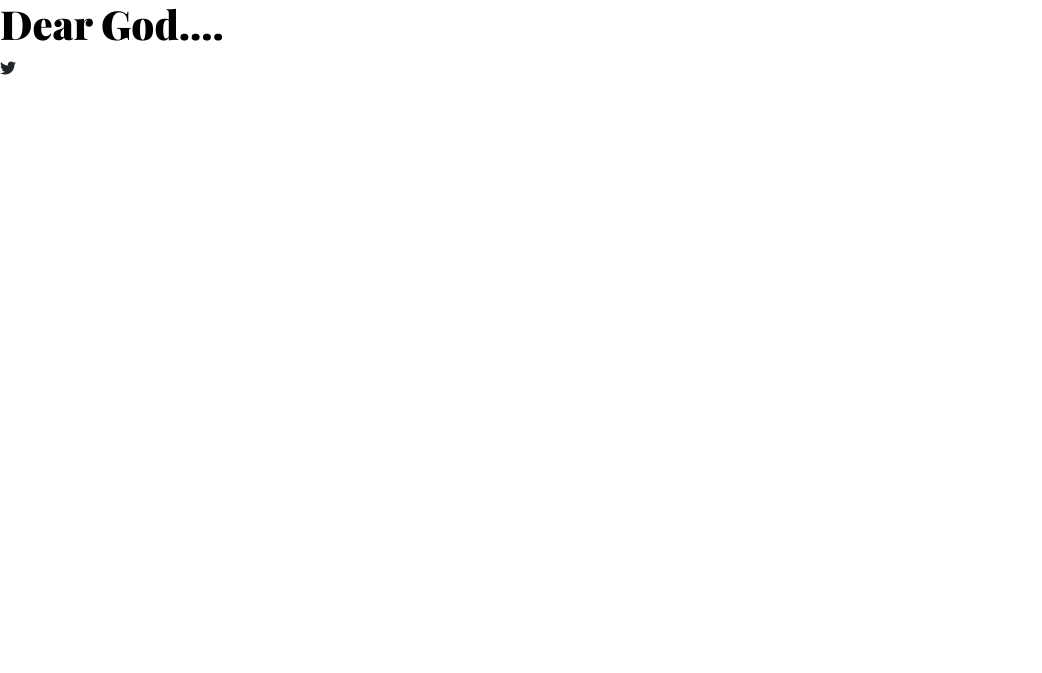
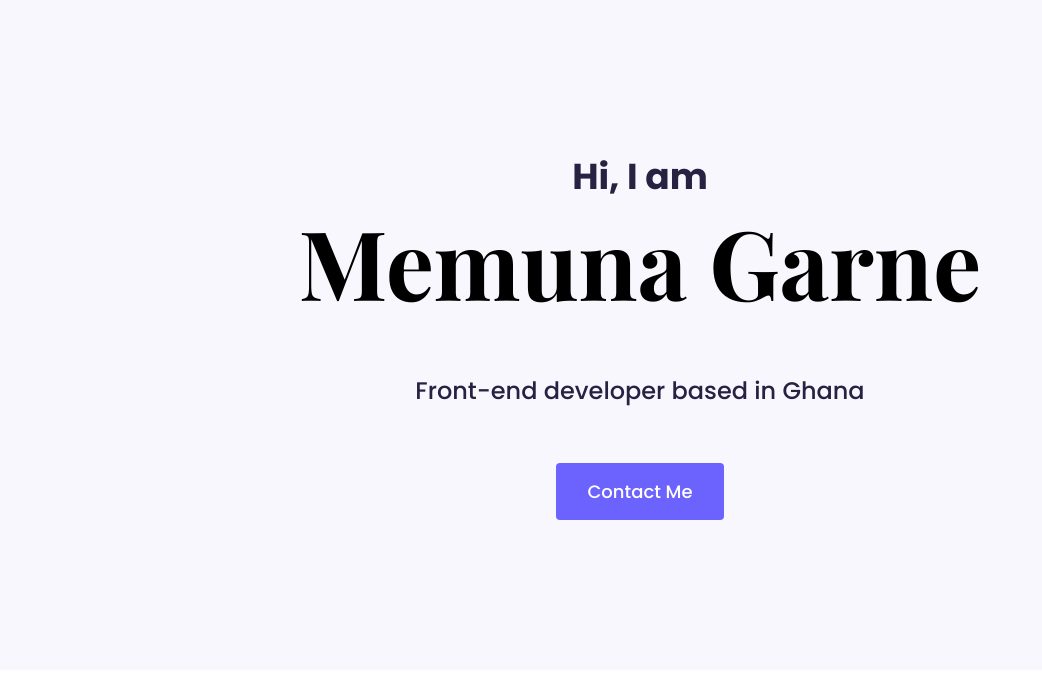
Before and after one commit to muna8928/my-portfolio, a plain HTML site: page index.html in a window 1280 px wide. Shown: the whole page, without its empty margins (0-1042 px from the left). Drawn offline with nearby package versions, Linux system fonts and the light colour scheme; a web font is replaced by a local one.

Commit message:
I changed the title of the html page and also removed the previous texts on the page. I styled the css using bootstrap and figma

```diff
--- a/index.html
+++ b/index.html
@@ -25,10 +25,15 @@
     />
     <link rel="stylesheet" href="styles/application.css" />
     <meta name="viewport" content="width=device-width, initial-scale=1.0" />
-    <title>Document</title>
+    <title>Garne</title>
   </head>
   <body>
-    <h1>Dear God....</h1>
-    <i class="fa-brands fa-twitter"></i>
+    <div class="hero">
+      <p>Hi, I am</p>
+      <h1>Memuna Garne</h1>
+      <h2 class="m-5">Front-end developer based in Ghana</h2>
+
+      <div><a href="#" class="btn btn-branding">Contact Me</a></div>
+    </div>
   </body>
 </html>
--- a/styles/application.css
+++ b/styles/application.css
@@ -1,5 +1,50 @@
+:root {
+  --primary-color: #6c63ff;
+  --heading-font-family: "Playfair Display", serif;
+  --sub-font-family: "Poppins", sans-serif;
+  --secondary-color: #f9f7fe;
+}
+body {
+  font-family: var(--sub-font-family);
+}
+
+h1,
+h2,
+h3 {
+  font-family: var(--heading-font-family);
+  color: black;
+  font-weight: 700;
+}
+p {
+  font-family: "Poppins", sans-serif;
+  font-style: normal;
+}
+.hero {
+  background-color: var(--secondary-color);
+  text-align: center;
+  padding: 150px 20px;
+}
+.hero p {
+  font-size: 36px;
+  font-weight: 700;
+  margin: 0;
+  color: #272142;
+}
 h1 {
-  font-family: "Playfair Display", serif;
-  color: black;
-  font-weight: 900;
+  font-size: 96px;
 }
+.hero h2 {
+  font-size: 24px;
+  font-weight: normal;
+  line-height: 2;
+  color: #272142;
+  font-family: var(--sub-font-family);
+}
+.btn-branding {
+  background-color: var(--primary-color);
+  color: #ffffff;
+  border-radius: 4px;
+  padding: 15px 30px;
+  line-height: 25px;
+  font-size: 18px;
+}
```
